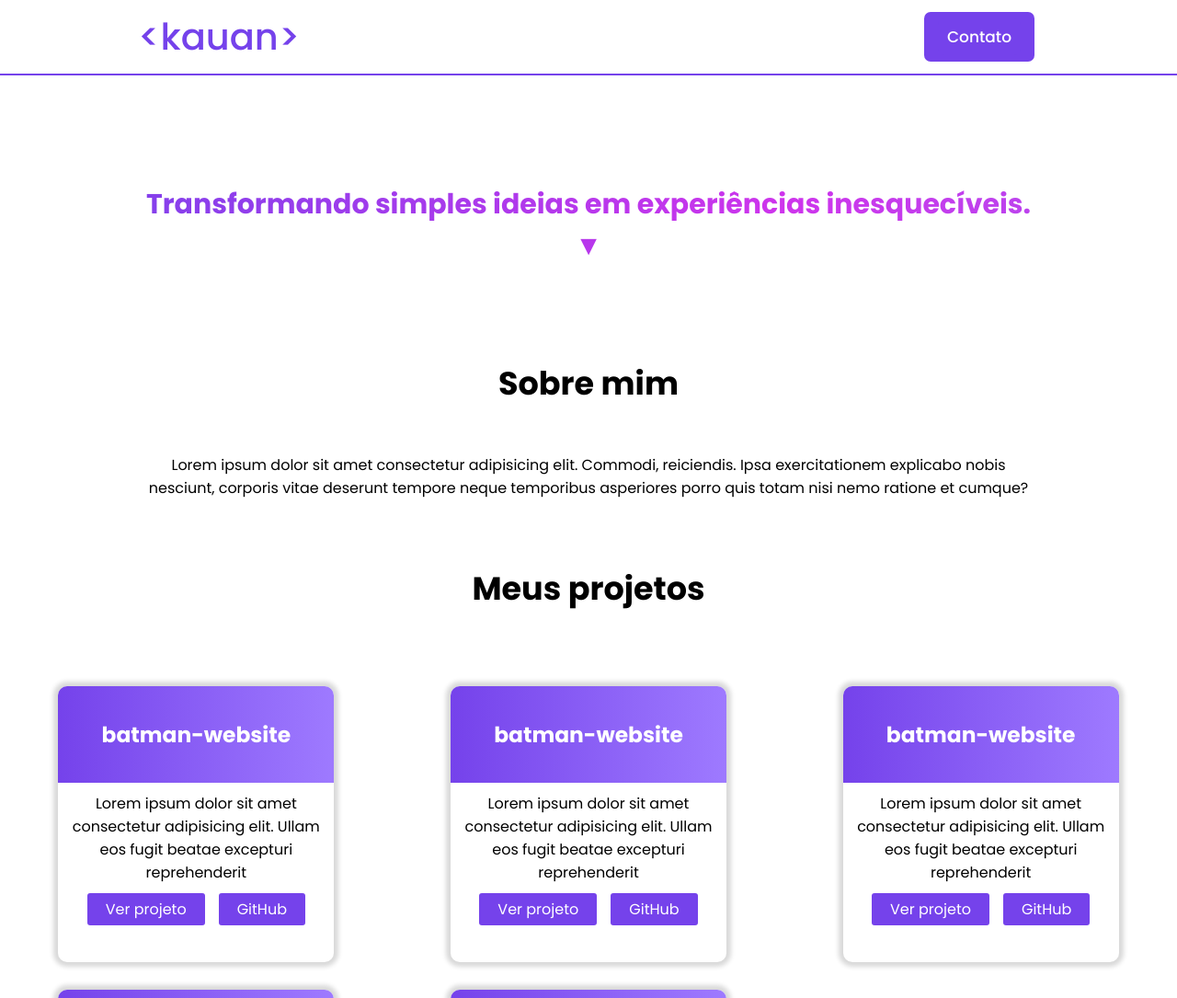
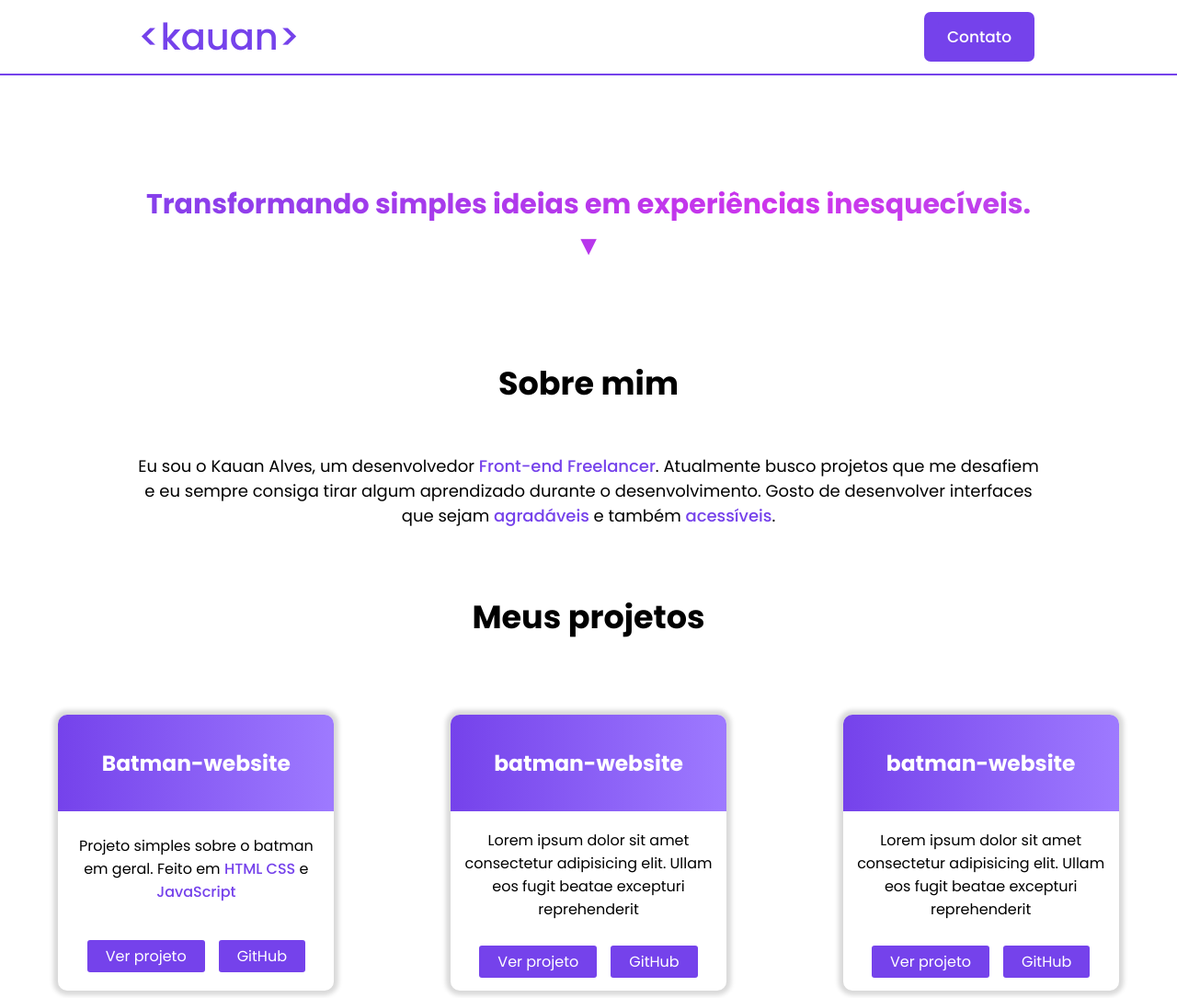
Before and after one commit to KauanAlvz/portifolio, a plain HTML site: page index.html in a window 1280 px wide. Shown: the top 1085 px of the page at 92% size. Drawn offline with Linux system fonts and the light colour scheme.

Commit message:
feat: texto sobre mim

```diff
--- a/index.html
+++ b/index.html
@@ -27,17 +27,17 @@
     </section>
     <section class="sobre-sec">
         <h2>Sobre mim</h2>
-        <p>Lorem ipsum dolor sit amet consectetur adipisicing elit. Commodi, reiciendis. Ipsa exercitationem explicabo nobis nesciunt, corporis vitae deserunt tempore neque temporibus asperiores porro quis totam nisi nemo ratione et cumque?</p>
+        <p>Eu sou o Kauan Alves, um desenvolvedor <span class="purple">Front-end Freelancer</span>. Atualmente busco projetos que me desafiem e eu sempre consiga tirar algum aprendizado durante o desenvolvimento. Gosto de desenvolver interfaces que sejam <span class="purple">agradáveis</span> e também <span class="purple">acessíveis</span>.</p>
     </section>
     <section class="projetos-sec">
         <h2>Meus projetos</h2>
         <div class="projetos">
             <div class="card-projetos">
                 <div class="topo">
-                    <h3>batman-website</h3>
+                    <h3>Batman-website</h3>
                 </div>
                 <div class="corpo">
-                    <p>Lorem ipsum dolor sit amet consectetur adipisicing elit. Ullam eos fugit beatae excepturi reprehenderit
+                    <p>Projeto simples sobre o batman em geral. Feito em <span class="purple">HTML CSS</span> e <span class="purple">JavaScript</span>
                     </p>
                     <div class="botoes"><button>Ver projeto</button> <button>GitHub</button></div>
                 </div>
--- a/styles/style.css
+++ b/styles/style.css
@@ -1,6 +1,6 @@
 @import url('https://fonts.googleapis.com/css2?family=Inter:wght@300;400;500;600;700&family=Lato:wght@300;400;700;900&family=Poppins:wght@300;400;500;600;700;800&display=swap');
 :root{
-    --gradient: linear-gradient(to right, #7542eb, #ce34ec, #9563f0,#7542eb);
+    --gradient: linear-gradient(to right, #7542eb, #ce34ec, #9563f0, #7542eb);
 }
 *{
     margin: 0;
@@ -20,6 +20,12 @@ h2{
     margin-bottom: 50px;
     width: auto;
 }
+
+.purple{
+    color: #7542eb;
+    font-weight: 500;
+}
+
 header{
     width: 100%;
     background-color: #fff;
@@ -81,6 +87,7 @@ nav{
     text-align: center;
 }
 .sobre-sec p{
+    font-size: 18px;
     max-width: 980px;
     margin: auto;
 }
@@ -118,6 +125,7 @@ nav{
     flex-direction: column;
     align-items: center;
     justify-content: space-around;
+    min-height: 180px;
 }
 .botoes{
     display: flex;
```
